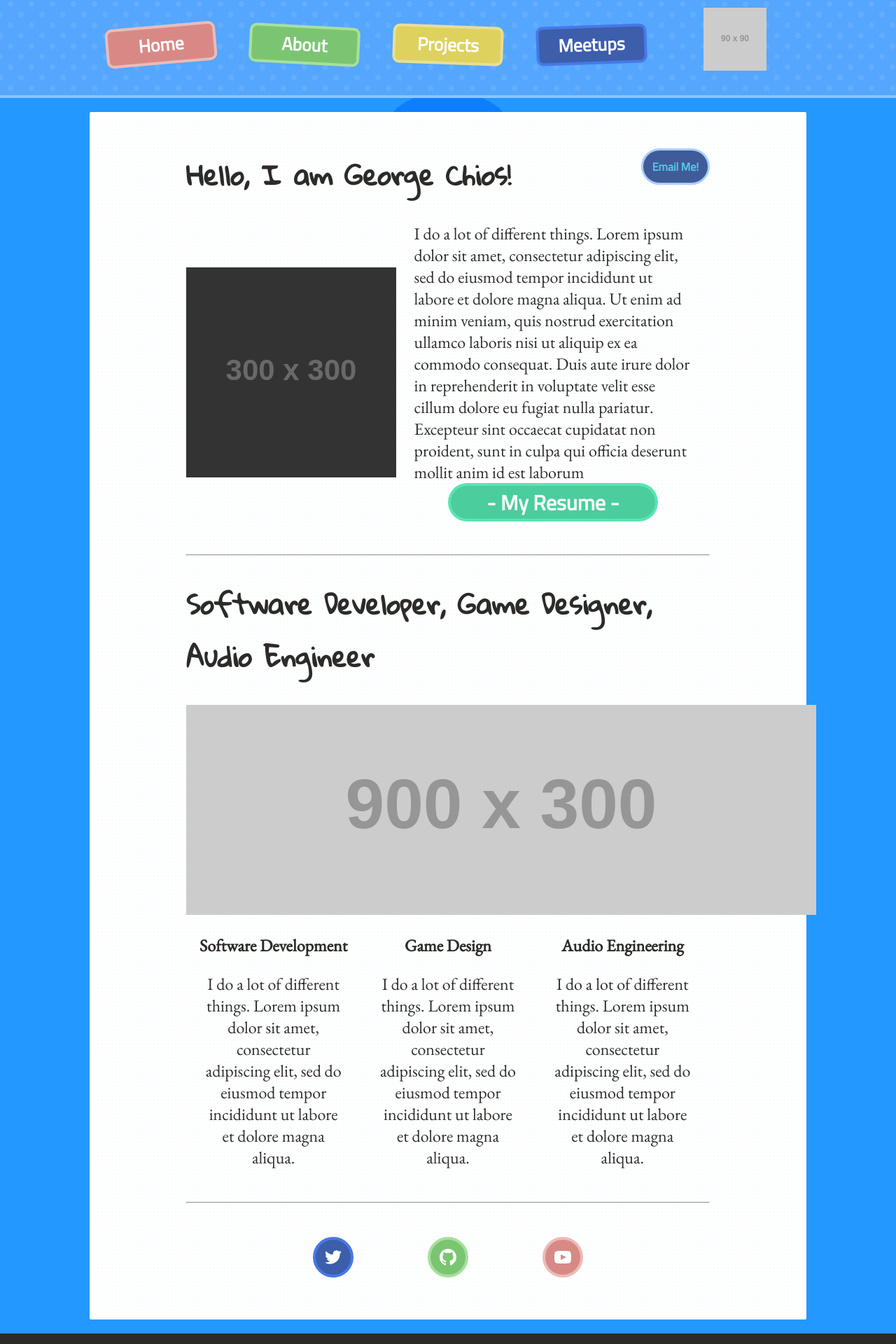
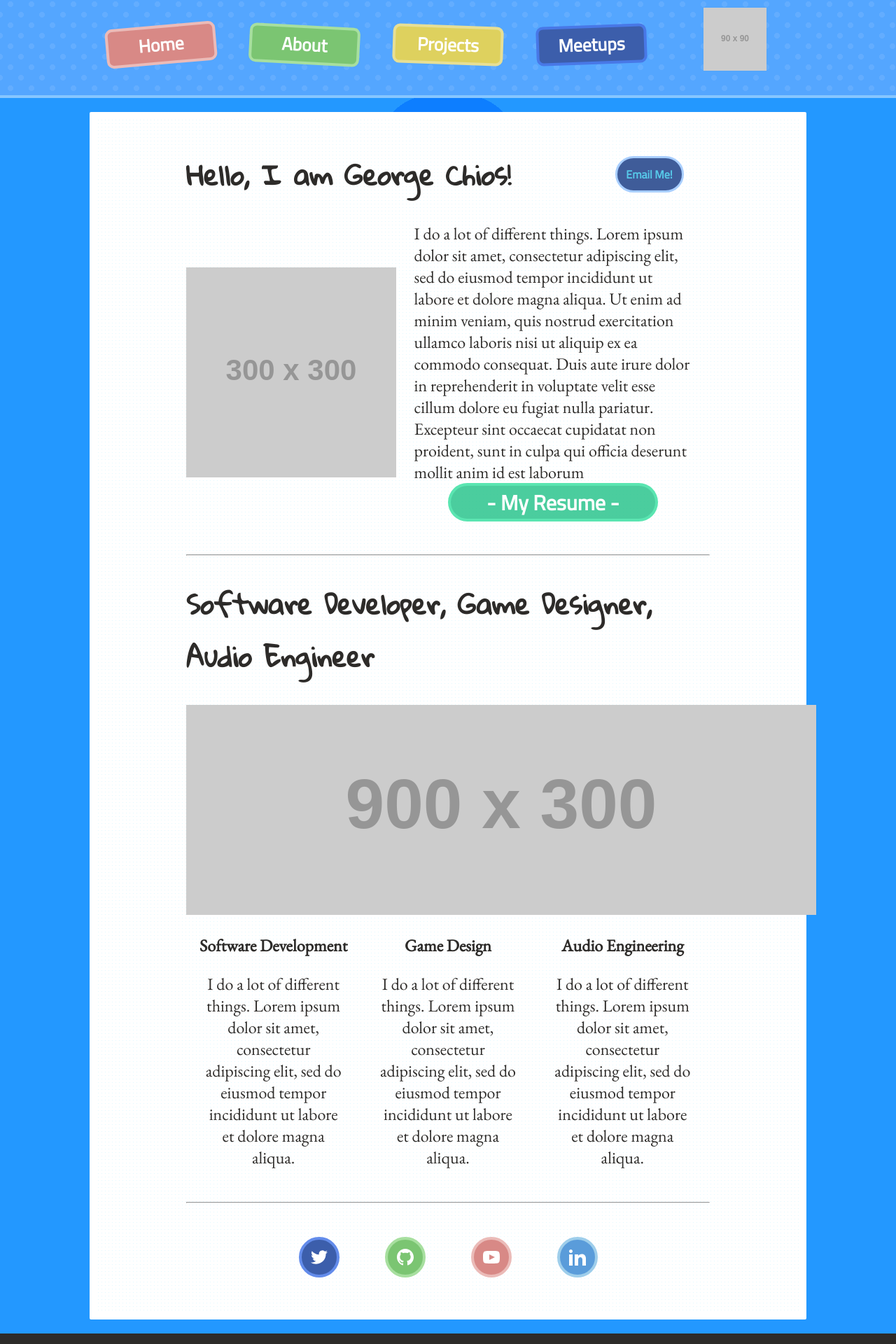
Before and after one commit to rusticpenguin/georgechios, a React (Create React App) app in the folder georgechios/: page /about in a window 1280 px wide. Shown: the part 212-2132 px from the top of the page at 70% size. Built offline with nearby package versions, Linux system fonts and the light colour scheme.

Commit message:
Added linkedin button, changed colors of twitter slightly

```diff
--- a/georgechios/src/Components/About.js
+++ b/georgechios/src/Components/About.js
@@ -1,17 +1,17 @@
 import React, { Component } from 'react';
-import Email from '../email.svg';
 
 class About extends Component {
   render() {
     return (
       <div>
         <div>
-          <a href="#" className="emailMe link">Email Me!</a>
-          <a href="#" className="emailMobile"><svg className="emailIcon invert" xmlns="http://www.w3.org/2000/svg" width="24" height="24" viewBox="0 0 24 24"><path d="M0 3v18h24v-18h-24zm6.623 7.929l-4.623 5.712v-9.458l4.623 3.746zm-4.141-5.929h19.035l-9.517 7.713-9.518-7.713zm5.694 7.188l3.824 3.099 3.83-3.104 5.612 6.817h-18.779l5.513-6.812zm9.208-1.264l4.616-3.741v9.348l-4.616-5.607z"/></svg></a>
-
-          <h2>Hello, I am George Chios!</h2>
+          <div className="aboutTitle">
+            <h2>Hello, I am George Chios!</h2>
+            <a href="#" className="emailMe link">Email Me!</a>
+            <a href="#" className="emailMobile"><svg className="emailIcon invert" xmlns="http://www.w3.org/2000/svg" width="24" height="24" viewBox="0 0 24 24"><path d="M0 3v18h24v-18h-24zm6.623 7.929l-4.623 5.712v-9.458l4.623 3.746zm-4.141-5.929h19.035l-9.517 7.713-9.518-7.713zm5.694 7.188l3.824 3.099 3.83-3.104 5.612 6.817h-18.779l5.513-6.812zm9.208-1.264l4.616-3.741v9.348l-4.616-5.607z"/></svg></a>
+          </div>
           <article className="pictureLeft">
-            <img className="articlePicture invert" src="https://via.placeholder.com/300x300" alt="Profile Picture of George" />
+            <img className="articlePicture" src="https://via.placeholder.com/300x300" alt="Profile Picture of George" />
             <div className="aboutMe">
               <p>I do a lot of different things. Lorem ipsum dolor sit amet, consectetur adipiscing elit, sed do eiusmod tempor incididunt ut labore et dolore magna aliqua. Ut enim ad minim veniam, quis nostrud exercitation ullamco laboris nisi ut aliquip ex ea commodo consequat. Duis aute irure dolor in reprehenderit in voluptate velit esse cillum dolore eu fugiat nulla pariatur. Excepteur sint occaecat cupidatat non proident, sunt in culpa qui officia deserunt mollit anim id est laborum</p>
               <button className="resumeButton">- My Resume -</button>
@@ -44,6 +44,7 @@ class About extends Component {
           <a href="" className="twitter"><svg className="invert buttonSvg" xmlns="http://www.w3.org/2000/svg" width="24" height="24" viewBox="0 0 24 24"><path d="M24 4.557c-.883.392-1.832.656-2.828.775 1.017-.609 1.798-1.574 2.165-2.724-.951.564-2.005.974-3.127 1.195-.897-.957-2.178-1.555-3.594-1.555-3.179 0-5.515 2.966-4.797 6.045-4.091-.205-7.719-2.165-10.148-5.144-1.29 2.213-.669 5.108 1.523 6.574-.806-.026-1.566-.247-2.229-.616-.054 2.281 1.581 4.415 3.949 4.89-.693.188-1.452.232-2.224.084.626 1.956 2.444 3.379 4.6 3.419-2.07 1.623-4.678 2.348-7.29 2.04 2.179 1.397 4.768 2.212 7.548 2.212 9.142 0 14.307-7.721 13.995-14.646.962-.695 1.797-1.562 2.457-2.549z"/></svg></a>
           <a href="" className="github"><svg className="invert buttonSvg" xmlns="http://www.w3.org/2000/svg" width="24" height="24" viewBox="0 0 24 24"><path d="M12 0c-6.626 0-12 5.373-12 12 0 5.302 3.438 9.8 8.207 11.387.599.111.793-.261.793-.577v-2.234c-3.338.726-4.033-1.416-4.033-1.416-.546-1.387-1.333-1.756-1.333-1.756-1.089-.745.083-.729.083-.729 1.205.084 1.839 1.237 1.839 1.237 1.07 1.834 2.807 1.304 3.492.997.107-.775.418-1.305.762-1.604-2.665-.305-5.467-1.334-5.467-5.931 0-1.311.469-2.381 1.236-3.221-.124-.303-.535-1.524.117-3.176 0 0 1.008-.322 3.301 1.23.957-.266 1.983-.399 3.003-.404 1.02.005 2.047.138 3.006.404 2.291-1.552 3.297-1.23 3.297-1.23.653 1.653.242 2.874.118 3.176.77.84 1.235 1.911 1.235 3.221 0 4.609-2.807 5.624-5.479 5.921.43.372.823 1.102.823 2.222v3.293c0 .319.192.694.801.576 4.765-1.589 8.199-6.086 8.199-11.386 0-6.627-5.373-12-12-12z"/></svg></a>
           <a href="" className="youtube"><svg className="invert buttonSvg" xmlns="http://www.w3.org/2000/svg" width="24" height="24" viewBox="0 0 24 24"><path d="M19.615 3.184c-3.604-.246-11.631-.245-15.23 0-3.897.266-4.356 2.62-4.385 8.816.029 6.185.484 8.549 4.385 8.816 3.6.245 11.626.246 15.23 0 3.897-.266 4.356-2.62 4.385-8.816-.029-6.185-.484-8.549-4.385-8.816zm-10.615 12.816v-8l8 3.993-8 4.007z"/></svg></a>
+          <a href="" className="linkedIn"><svg className="invert buttonSvg" xmlns="http://www.w3.org/2000/svg" width="24" height="24" viewBox="0 0 24 24"><path d="M4.98 3.5c0 1.381-1.11 2.5-2.48 2.5s-2.48-1.119-2.48-2.5c0-1.38 1.11-2.5 2.48-2.5s2.48 1.12 2.48 2.5zm.02 4.5h-5v16h5v-16zm7.982 0h-4.968v16h4.969v-8.399c0-4.67 6.029-5.052 6.029 0v8.399h4.988v-10.131c0-7.88-8.922-7.593-11.018-3.714v-2.155z"/></svg></a>
         </div>
       </div>
     );
--- a/georgechios/src/Components/App.css
+++ b/georgechios/src/Components/App.css
@@ -97,9 +97,6 @@ span {
     justify-content: center;
 }
 
-.emailIcon {
-    width: 100%;
-}
 
 .link {
     color: #57c9e9;
@@ -111,7 +108,7 @@ span {
     padding: 40px 10vw;
 }
 
-.twitter, .github, .youtube {
+.twitter, .github, .youtube, .linkedIn {
     display: flex;
     justify-content: center;
     align-items: center;
@@ -123,7 +120,7 @@ span {
 
 .twitter {
     background-color: #3c5eab;
-    border-color: #4878e7;
+    border-color: #638ceb;
 }
 
 .github {
@@ -134,6 +131,11 @@ span {
 .youtube {
     background-color: #d88986;
     border-color: #ebbbb8;
+}
+
+.linkedIn {
+    background-color: #5a9cda;
+    border-color: #9eceeb;
 }
 
 .twitter:hover {
@@ -148,6 +150,10 @@ span {
     background-color: #ec9996;
 }
 
+.linkedIn:hover {
+    background-color: #66a6e2;
+}
+
 .buttonSvg {
     width: 400%;
 }
@@ -155,6 +161,13 @@ span {
 .invert {
     -webkit-filter: invert(100%);
     filter: invert(100%);
+}
+
+.aboutTitle {
+    width: 95%;
+    display: flex;
+    justify-content: space-between;
+    align-items: center;
 }
 
 /* Smart Phones */
```
